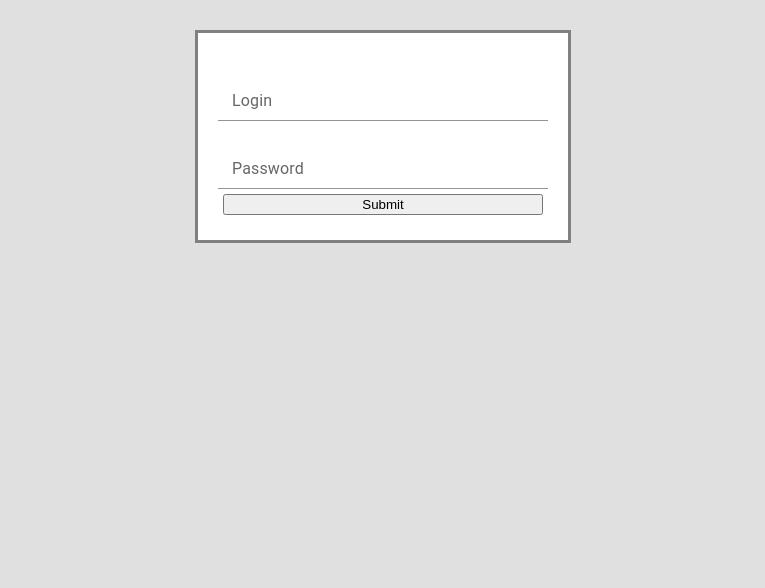
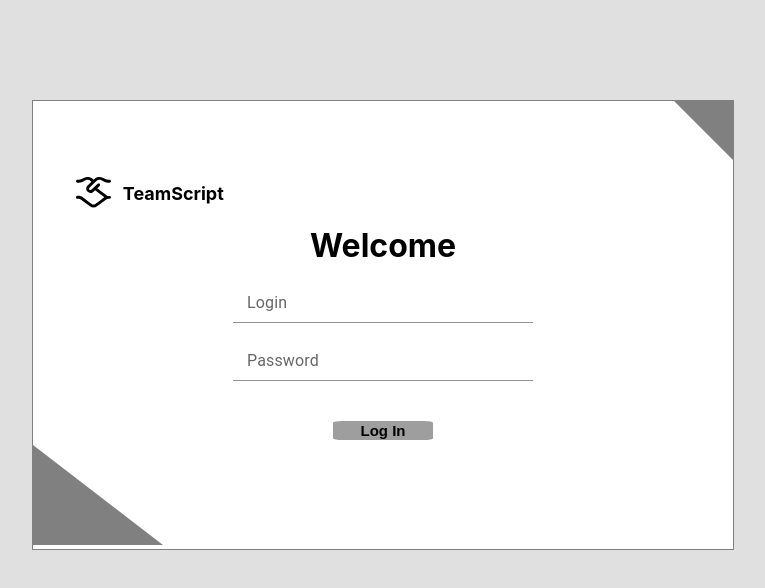
Before and after one commit to Routybor/TeamScript, a React (Vite) app in the folder website/frontend/: page /authorization in a window 1280 px wide. Shown: the top 588 px of the page, without its empty margins (257-1022 px from the left). Built offline with nearby package versions, Linux system fonts and the light colour scheme; no server answers.

Commit message:
Impove authorization screen
Add more features to make authorization screen look more interesting and beautiful

```diff
--- a/website/frontend/src/components/AuthorizationComponent.css
+++ b/website/frontend/src/components/AuthorizationComponent.css
@@ -10,19 +10,38 @@
     align-items: center;
     justify-content: center;
 } */
+
 body {
     background: #e0e0e0;
+
 }
 
 .form {
-    max-width: 330px;
+    max-width: 700px;
+    height: 448px;
     margin: 0 auto;
     display: flex;
     flex-direction: column;
     background: white;
-    padding: 20px;
-    margin-top: 30px;
-    border: 3px solid gray;
+    padding: 0px;
+    margin-top: 100px;
+    border: 1px solid gray;
+}
+
+.topTriangle {
+    width: 0;
+	height: 0;
+	border-top: 60px solid grey;
+	border-left: 60px solid transparent;
+    margin-left: 641px;
+}
+
+.bottomTriangle {
+    width: 0px;
+	height: 0px;
+	border-bottom: 100px solid grey;
+	border-right: 130px solid transparent;
+    margin-bottom: 100px;
 }
 
 .logInButton {
--- a/website/frontend/src/components/AuthorizationComponent.jsx
+++ b/website/frontend/src/components/AuthorizationComponent.jsx
@@ -38,6 +38,18 @@ const AuthorizationComponent = ({ setToken }) => {
     return (
         <div className='authorization'>
             <form className="form" onSubmit={handleSubmit}>
+            <div className = "topTriangle" style={{}}></div>
+                <table>
+                    <tr>
+                        <td>
+                            <svg xmlns="http://www.w3.org/2000/svg" id="Layer_1" data-name="Layer 1" viewBox="0 0 24 24" width="35" height="55" style={{marginLeft:"40"}}><path d="M23,15h-.667c-.25,0-.498,.019-.745,.057l-7.046-5.284,1.688-1.616c.399-.382,.413-1.016,.031-1.414-.383-.399-1.017-.412-1.414-.031l-4.173,3.995c-.208,.208-.491,.315-.788,.29-.298-.024-.56-.175-.739-.425-.274-.38-.19-.975,.168-1.334l4.703-4.429c.891-.837,2.284-1.042,3.374-.495l2.316,1.158c.69,.345,1.464,.527,2.235,.527h1.056c.553,0,1-.447,1-1s-.447-1-1-1h-1.056c-.463,0-.928-.109-1.342-.316l-2.314-1.158c-1.824-.913-4.153-.574-5.641,.828l-.618,.582-.7-.638c-.919-.837-2.109-1.298-3.39-1.298-.771,0-1.54,.182-2.227,.525l-2.314,1.158c-.415,.207-.88,.316-1.343,.316H1c-.553,0-1,.447-1,1s.447,1,1,1h1.056c.771,0,1.545-.183,2.236-.527l2.316-1.158c1.022-.514,2.458-.375,3.374,.462l.587,.535-2.646,2.492c-1.073,1.072-1.244,2.767-.398,3.938,.52,.723,1.553,1.259,2.444,1.259,.793,0,1.554-.312,2.104-.863l1.006-.963,6.346,4.759c-.031,.022-6.198,4.646-6.198,4.646-.723,.562-1.732,.562-2.47-.011l-6.091-4.568c-.859-.645-1.925-1-3-1h-.667c-.553,0-1,.447-1,1s.447,1,1,1h.667c.645,0,1.284,.213,1.8,.6l6.077,4.558c.725,.564,1.594,.846,2.461,.846,.862,0,1.723-.279,2.437-.835l6.093-4.568c.515-.387,1.154-.6,1.799-.6h.667c.553,0,1-.447,1-1s-.447-1-1-1Z"/></svg>
+                        </td>
+                        <td>
+                            <p style={{fontSize: '18px', fontWeight: 'bold', marginRight: '450px', marginBottom: '18px'}}>TeamScript</p>
+                        </td>
+                    </tr>
+                </table>
+                <p style={{fontSize: '32px', fontWeight: 'bold', marginTop: '0px', marginBottom: '0px', marginLeft: 'auto', marginRight: 'auto'}}>Welcome</p>
                 <CustomInputComponent
                     labelText="Login"
                     id="login"
@@ -50,8 +62,8 @@ const AuthorizationComponent = ({ setToken }) => {
                     handleChange={e => setPassword(e.target.value)}
                     type="password"
                 />
-                {/* <Button className='logInButton'>LOG IN</Button> */}
-                <button type="submit">Submit</button>
+                <button type="submit" style={{background: '#9e9e9e', fontSize: '15px', fontWeight: 'bold', width: '100px', height: '300px', border: '2px', borderRadius: '9%', marginTop:'40px', marginLeft: 'auto', marginRight: 'auto'}}>Log In</button>
+                <div className = "bottomTriangle"></div>
             </form>
         </div>
     );
--- a/website/frontend/src/components/CustomInputComponent.css
+++ b/website/frontend/src/components/CustomInputComponent.css
@@ -1,3 +1,6 @@
 .inputField {
-    padding-top: 20px;
+    width: 300px;
+    margin-left: auto;
+    margin-right: auto;
+    padding-top: 10px;
 }
```
